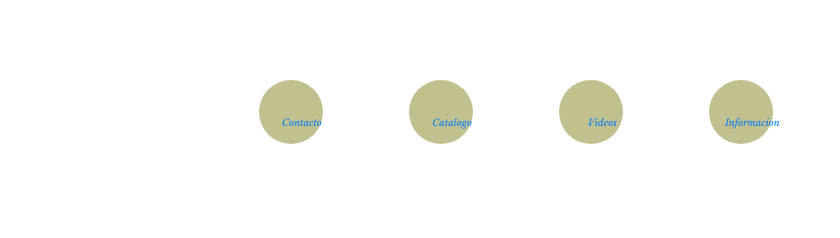
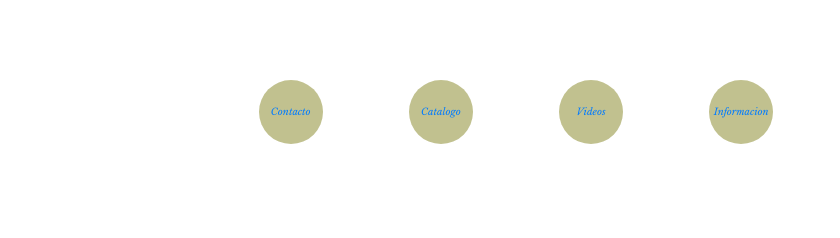
Before and after one commit to AgustinSappia/LucioAgustinSappia, a plain HTML site: page index.html in a window 1280 px wide. Shown: the top 238 px of the page, 440-1280 px from the left. Drawn offline with nearby package versions, Linux system fonts and the light colour scheme.

Commit message:
arregle el header

```diff
--- a/css/styles.css
+++ b/css/styles.css
@@ -60,8 +60,9 @@ header{
         list-style: none;
         font-size: 0.6rem;
         margin: 1rem;
-
-
+        display: flex;
+       justify-content: center;
+       align-items: center;
 
 
 
@@ -69,13 +70,7 @@ header{
 
     }
     header ul li a{
-        display: flex;
-        height: 4rem;
-        width: 4rem;
-        border-radius: 50%;
-        flex-direction: column;
-        justify-content: space-around;
-        text-align: center;
+
     }
 
 
@@ -298,13 +293,7 @@ margin: 2rem;
         margin: 3%;
     }
     header ul li a{
-        display: flex;
-        height: 4rem;
-        width: 4rem;
-        border-radius: 50%;
-        flex-direction: column;
-        justify-content: space-around;
-        text-align: center;
+
     }
 
 
```
